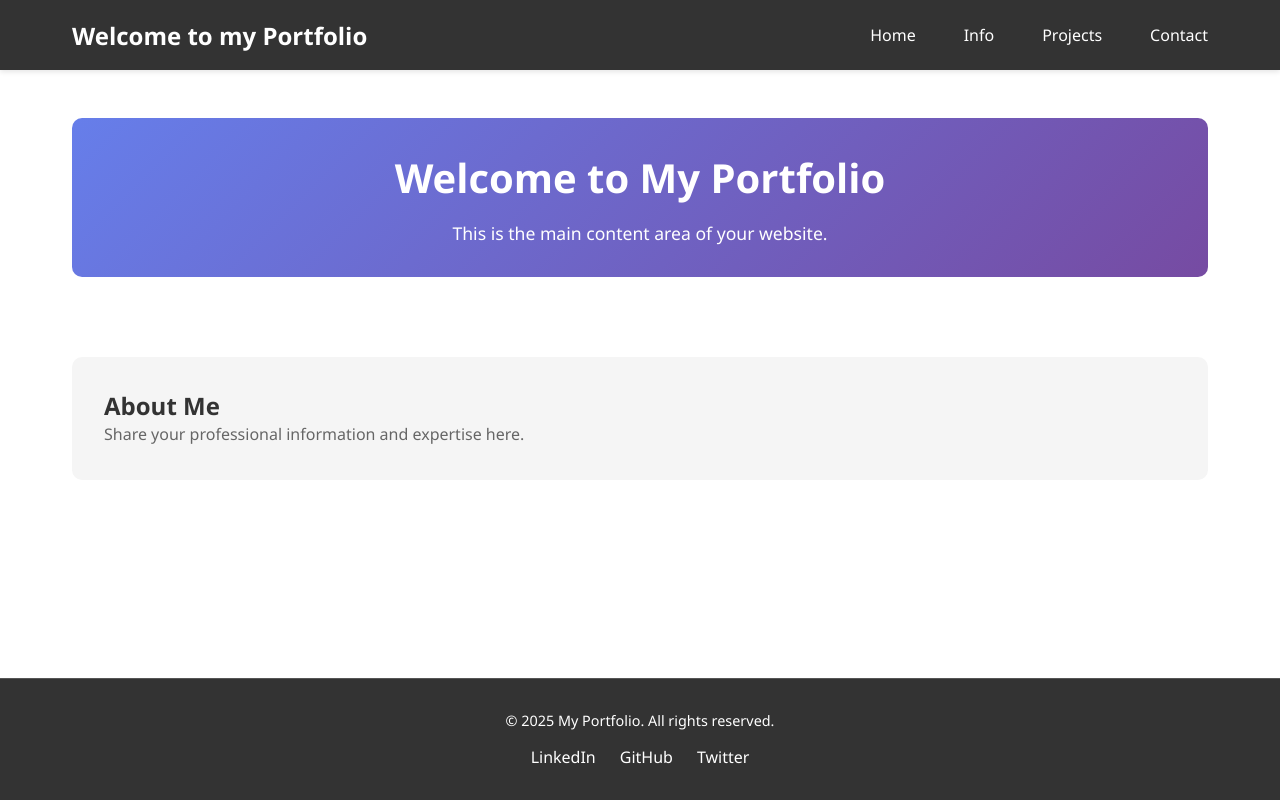
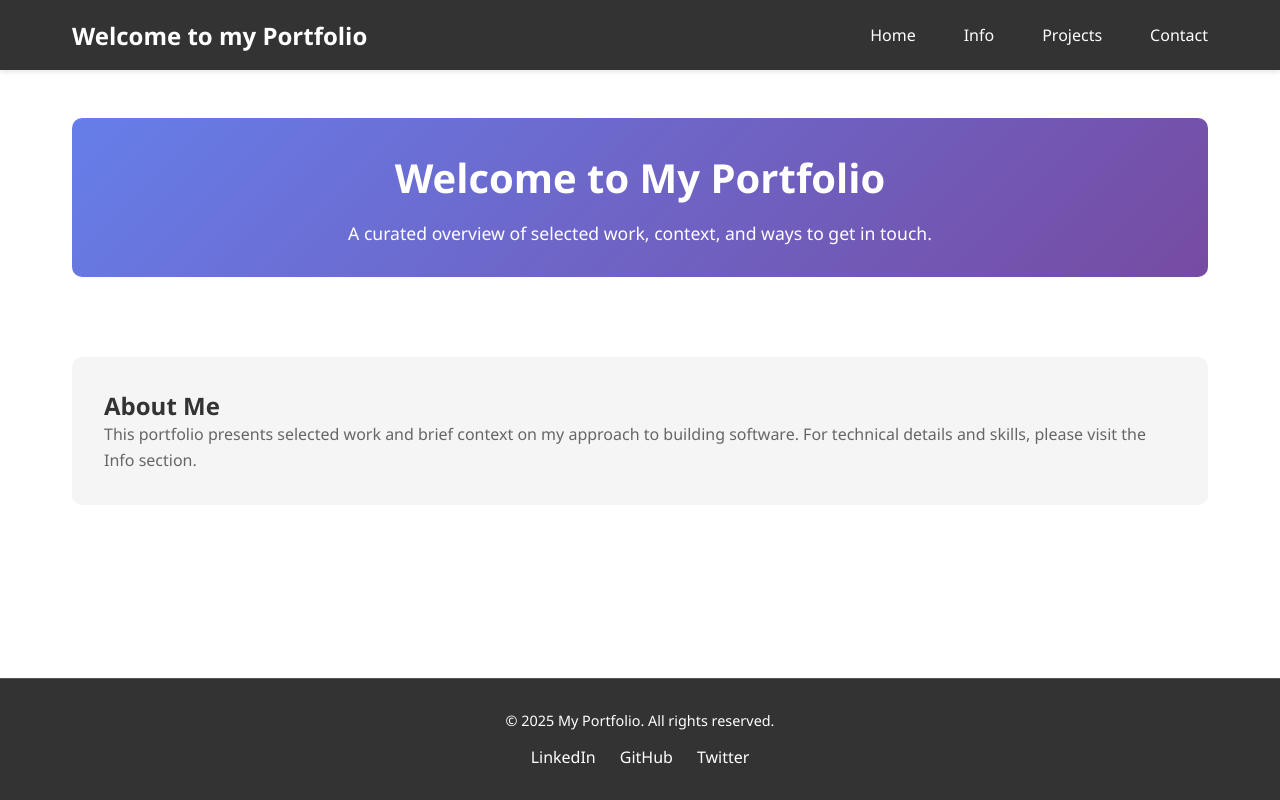
Before and after one commit to PortfolioMatt/my-webpage, a React (Create React App) app: page /#home in a window 1280 px wide. Built offline with nearby package versions, Linux system fonts and the light colour scheme; some icons are missing.

Commit message:
[ADD] Minimal text for Home Page

```diff
--- a/src/components/Body.js
+++ b/src/components/Body.js
@@ -6,11 +6,14 @@ function Body() {
     <main className="body">
       <section id="home" className="hero">
         <h1>Welcome to My Portfolio</h1>
-        <p>This is the main content area of your website.</p>
+        <p>A curated overview of selected work, context, and ways to get in touch.</p>
       </section>
       <section id="about" className="content">
         <h2>About Me</h2>
-        <p>Share your professional information and expertise here.</p>
+        <p>
+          This portfolio presents selected work and brief context on my approach to building software.
+          For technical details and skills, please visit the Info section.
+        </p>
       </section>
     </main>
   );
```
